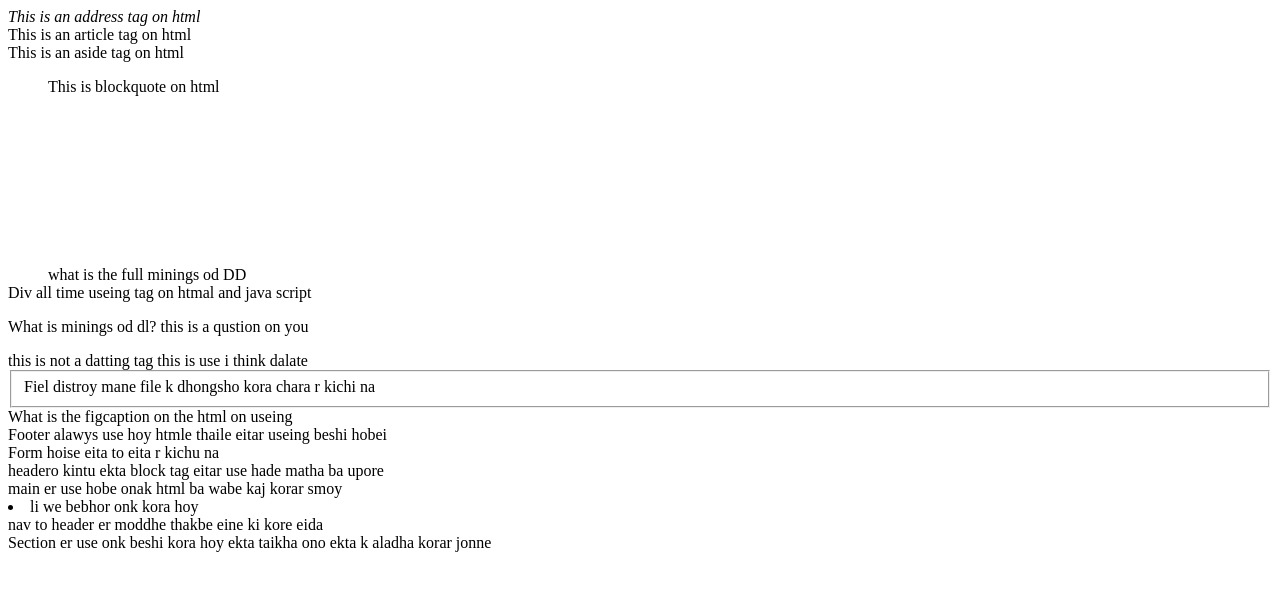
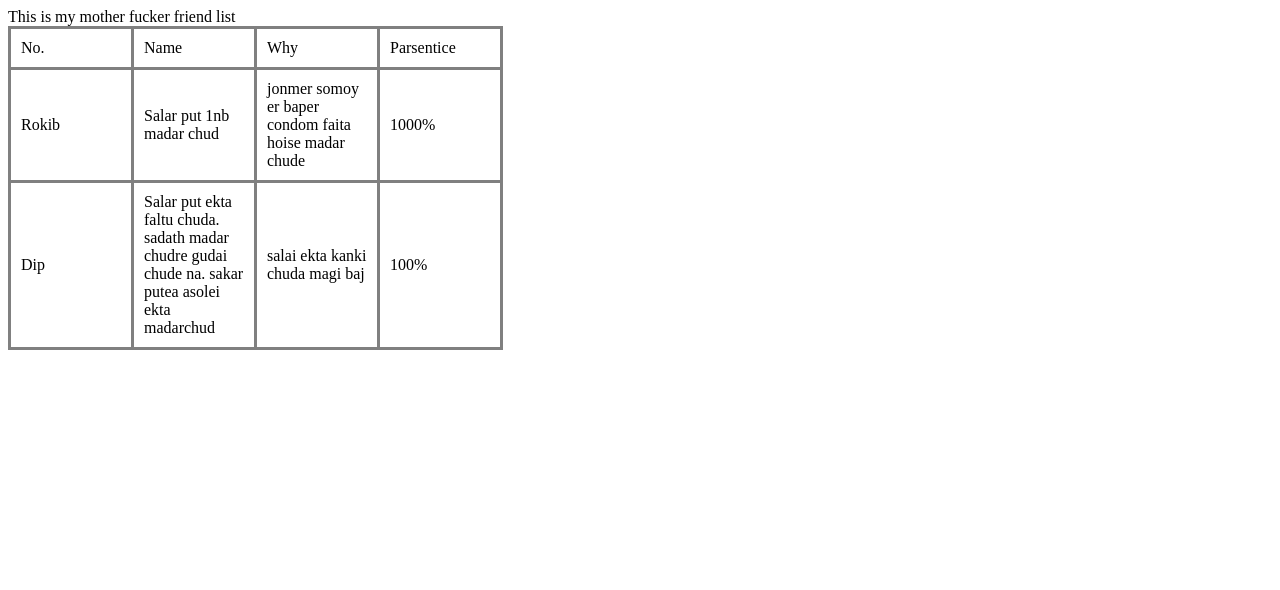
Before and after one commit to Hridoy5121/prattice-html, a plain HTML site: page index.html in a window 1280 px wide. Drawn offline with Linux system fonts and the light colour scheme.

Commit message:
mother fuckers friends

```diff
--- a/index.html
+++ b/index.html
@@ -4,29 +4,35 @@
     <meta charset="UTF-8">
     <meta http-equiv="X-UA-Compatible" content="IE=edge">
     <meta name="viewport" content="width=device-width, initial-scale=1.0">
-    <title>Prattice Match</title>
+    <title>Document</title>
+    <link rel="stylesheet" href="style.css">
 </head>
 <body>
-    <!-- the block-level elements -->
-    <address>This is an address tag on html </address>
-    <article>This is an article tag on html </article>
-    <aside>This is an aside tag on html </aside>
-    <blockquote>This is blockquote on html </blockquote>
-    <canvas>This is canvas.its not an art canvas. canvas is a hidden tag on html  </canvas>
-    <dd>what is the full minings od DD </dd>
-    <div>Div all time useing tag on htmal and java script </div>
-    <dl>What is minings od dl? this is a qustion on you</dl>
-    <dt>this is not a datting tag this is use i think dalate</dt>
-    <fieldset>Fiel distroy mane file k dhongsho kora chara r kichi na </fieldset>
-    <figcaption>What is the figcaption on the html on useing </figcaption>
-    <footer>Footer alawys use hoy htmle thaile eitar useing beshi hobei</footer>
-    <form action="">Form hoise eita to eita r kichu na </form>
-    <header>headero kintu ekta block tag eitar use hade matha ba upore</header>
-    <main>main er use hobe onak html ba wabe kaj korar smoy</main>
-    <li>li we bebhor onk kora hoy</li>
-    <nav>nav to header er moddhe thakbe eine ki kore eida</nav>
-    <section>Section er use onk beshi kora hoy ekta taikha ono ekta k aladha korar jonne </section>
-
+    <table class="">
+        <thead>
+            This is my mother fucker friend list
+        </thead>
+        <tbody class="table">
+            <tr>
+                <td>No.</td>
+                <td>Name</td>
+                <td>Why</td>
+                <td>Parsentice</td>
+            </tr>
+            <tr>
+                <td>Rokib</td>
+                <td>Salar put 1nb madar chud </td>
+                <td>jonmer somoy er baper condom faita hoise madar chude</td>
+                <td>1000%</td>
+                <tr>
+                    <td>Dip</td>
+                    <td>Salar put ekta faltu chuda. sadath madar chudre gudai chude na. sakar putea asolei ekta madarchud</td>
+                    <td>salai ekta kanki chuda magi baj</td>
+                    <td>100%</td>
+                </tr>
+            </tr>
+        </tbody>
+    </table>
 
 </body>
 </html>
--- /dev/null
+++ b/style.css
@@ -0,0 +1,9 @@
+table{
+    border-collapse: collapse;
+}
+tr, td{
+    margin: 100px;
+    width: 100px;
+    border: 3px solid gray;
+    padding: 10px;
+}
```
Also changed, not shown: mdindex.html (added, +32 -0 lines).
